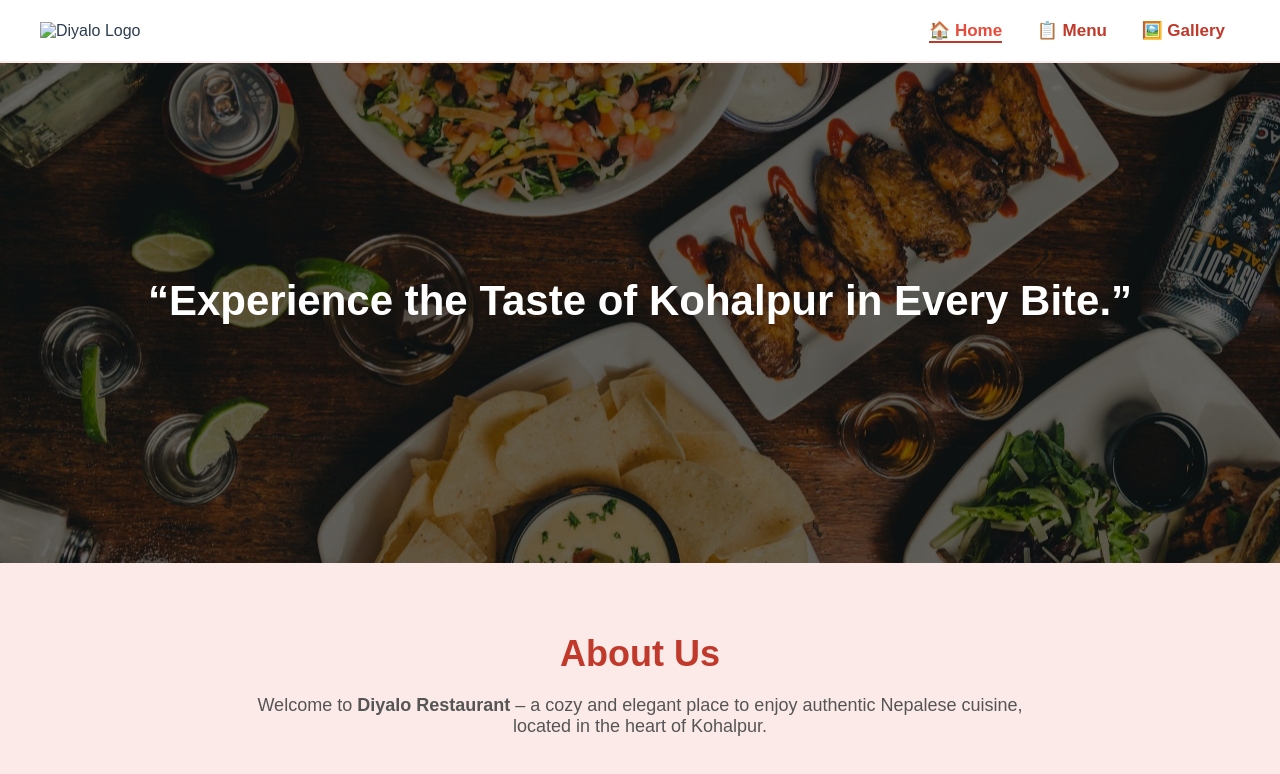
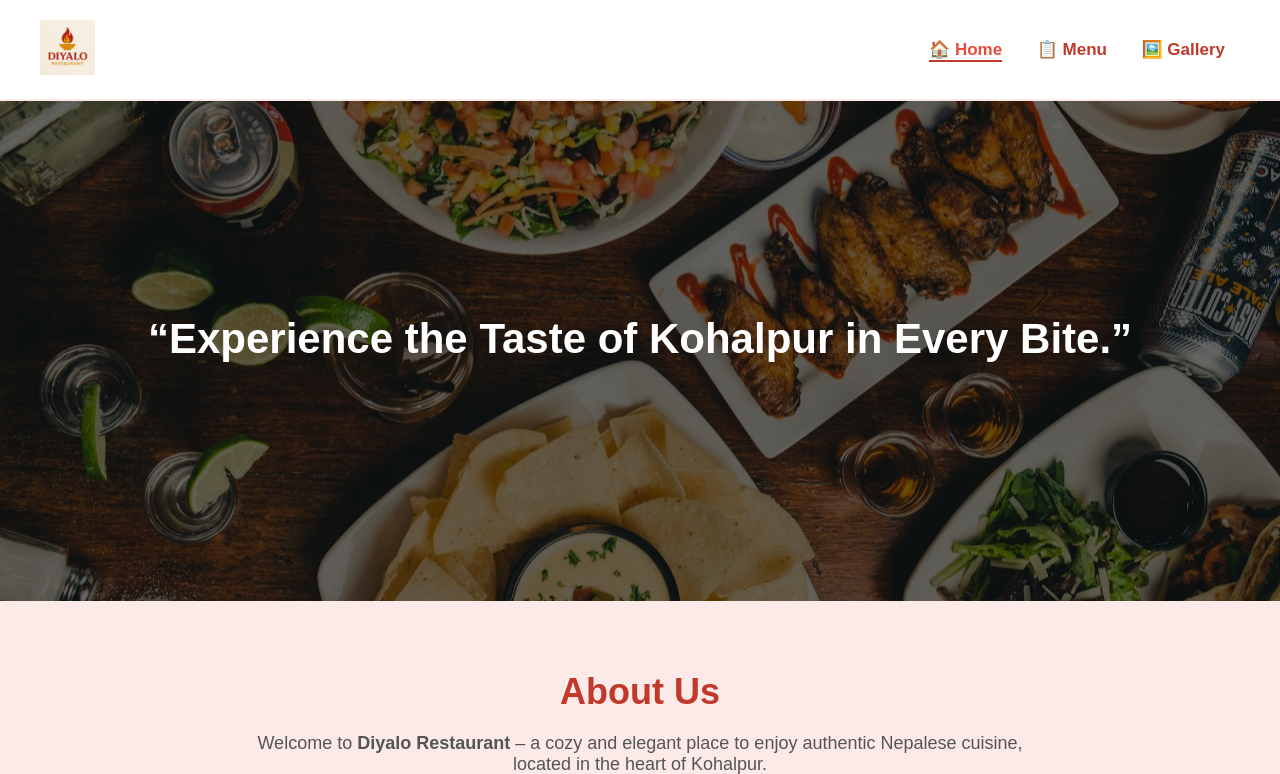
Before and after one commit to sandesh441/my-website, a plain HTML site: page index.html in a window 1280 px wide. Shown: the top 774 px of the page. Drawn offline with Linux system fonts and the light colour scheme; files whose address does not match are found by name.

Commit message:
Update index.html

```diff
--- a/index.html
+++ b/index.html
@@ -232,7 +232,7 @@
 <body>
     <header>
       <div class="logo">
-        <img src="image/logo.png" alt="Diyalo Logo">
+        <img src="logo.png" alt="Diyalo Logo">
       </div>
       <nav>
         <a href="index.html" class="active">🏠 Home</a>
```
